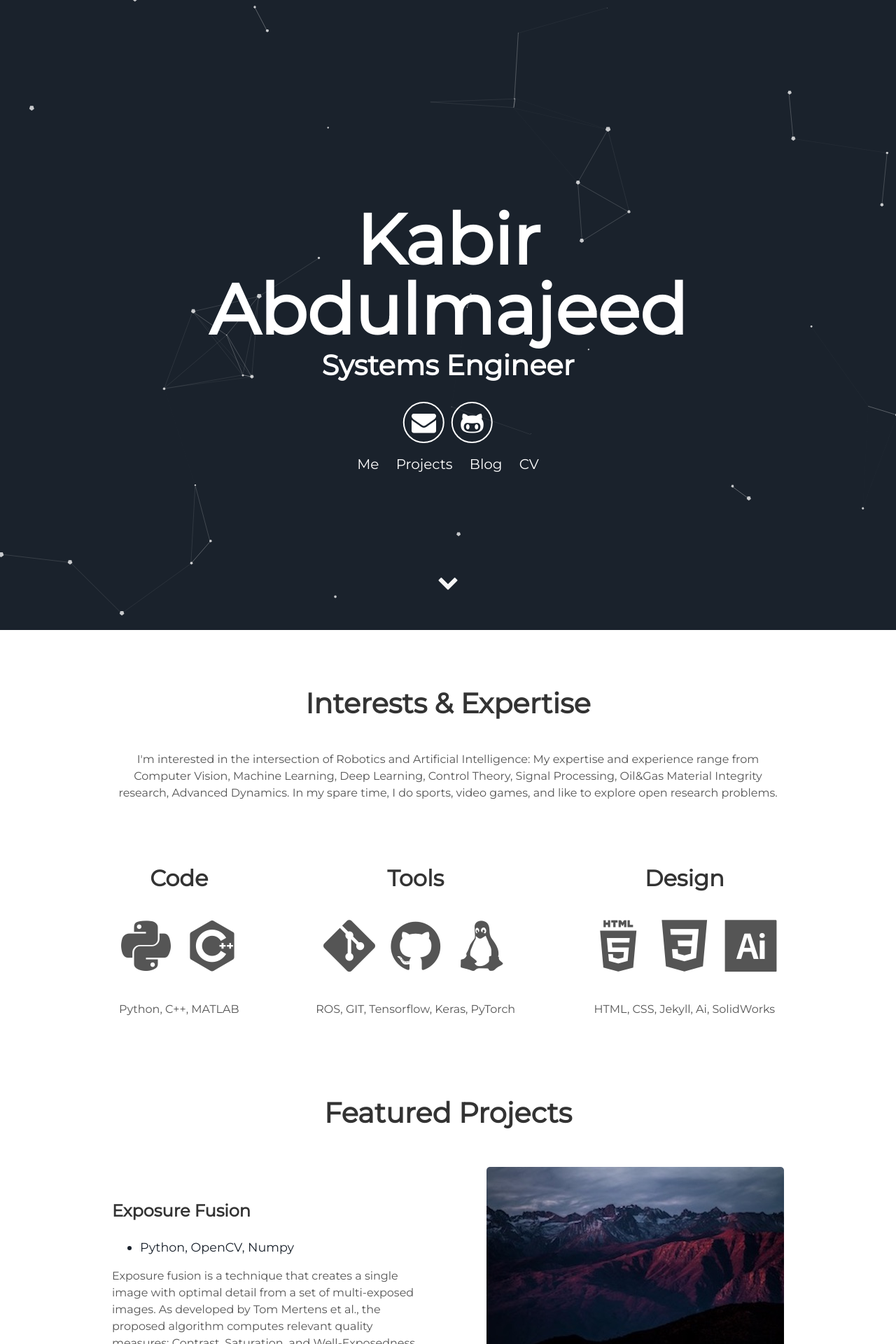
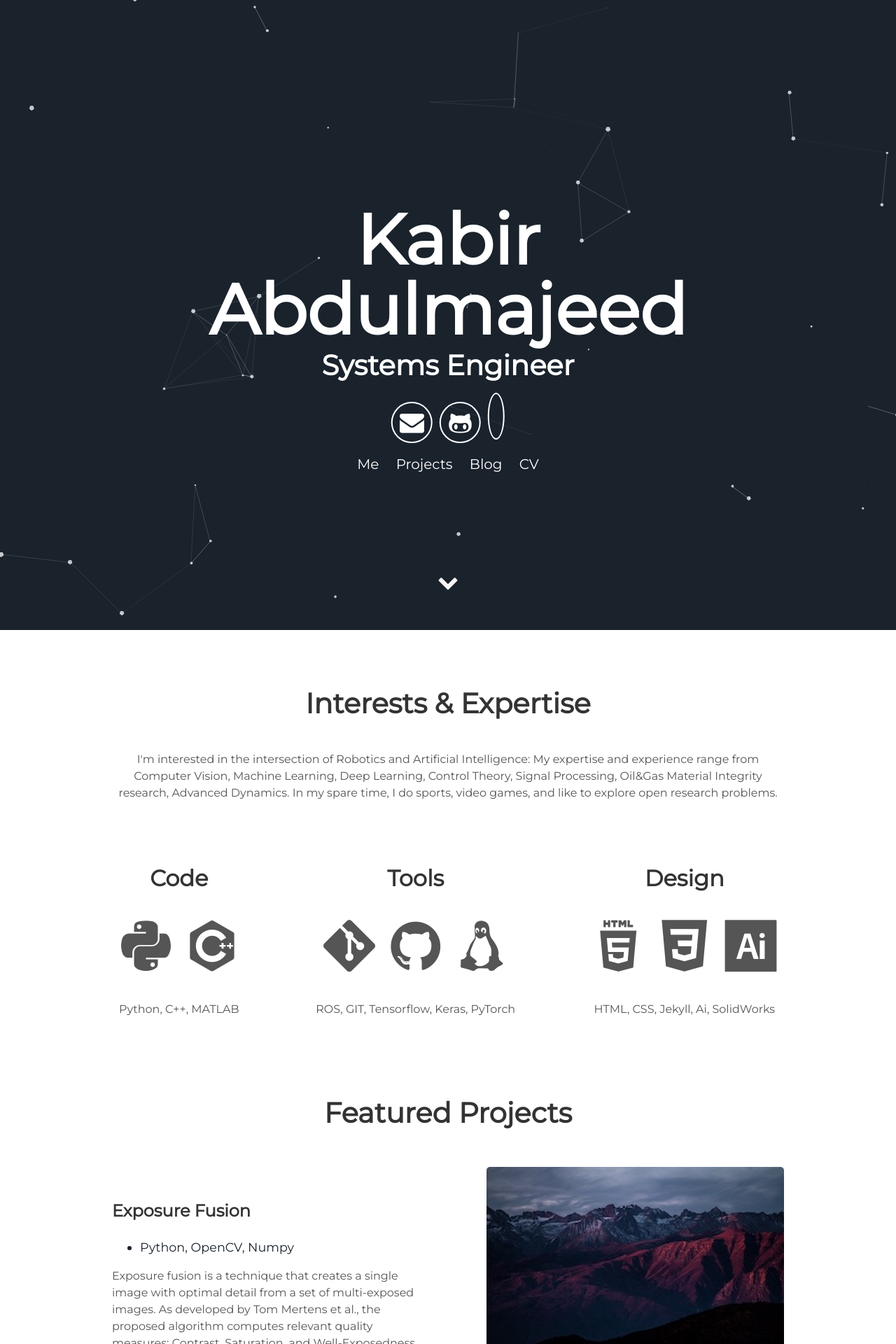
Before and after one commit to kbmajeed/kbmajeed.github.io, a Jekyll site: the page built from index.html, in a window 1280 px wide. Shown: the top 1920 px of the page at 70% size. Built offline with Jekyll 4.4.1, drawn with Linux system fonts in a browser that asks for light colours.

Commit message:
Update header.html

```diff
--- a/_includes/header.html
+++ b/_includes/header.html
@@ -7,7 +7,7 @@
       <div class="header-icons">
         <a aria-label="Send email" href=mailto:kbmajeed1@gmail.com><i class="icon fa fa-envelope"></i></a>
         <a aria-label="My Github" target="_blank" href="https://github.com/kbmajeed"><i class="icon fa fa-github-alt" aria-hidden="true"></i></a>
-        <a aria-label="My LinkedIn" target="_blank" href=""><i class="fab fa-linkedin-in" aria-hidden="true"></i></a>
+        <a aria-label="My LinkedIn" target="_blank" href=""><i class="icon fab fa-linkedin-in" aria-hidden="true"></i></a>
       </div>
       <div class="header-links">
         <a class="link" href="#about" data-scroll>Me</a>
```
